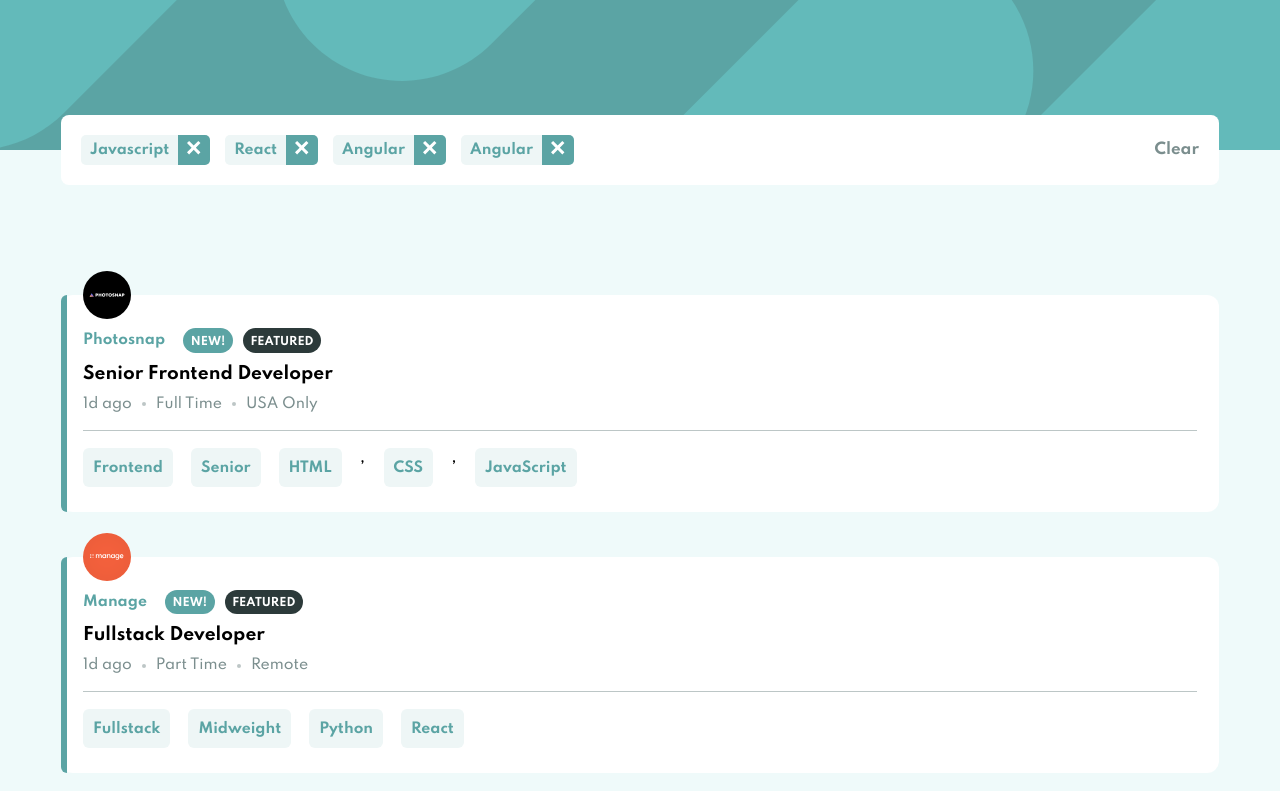
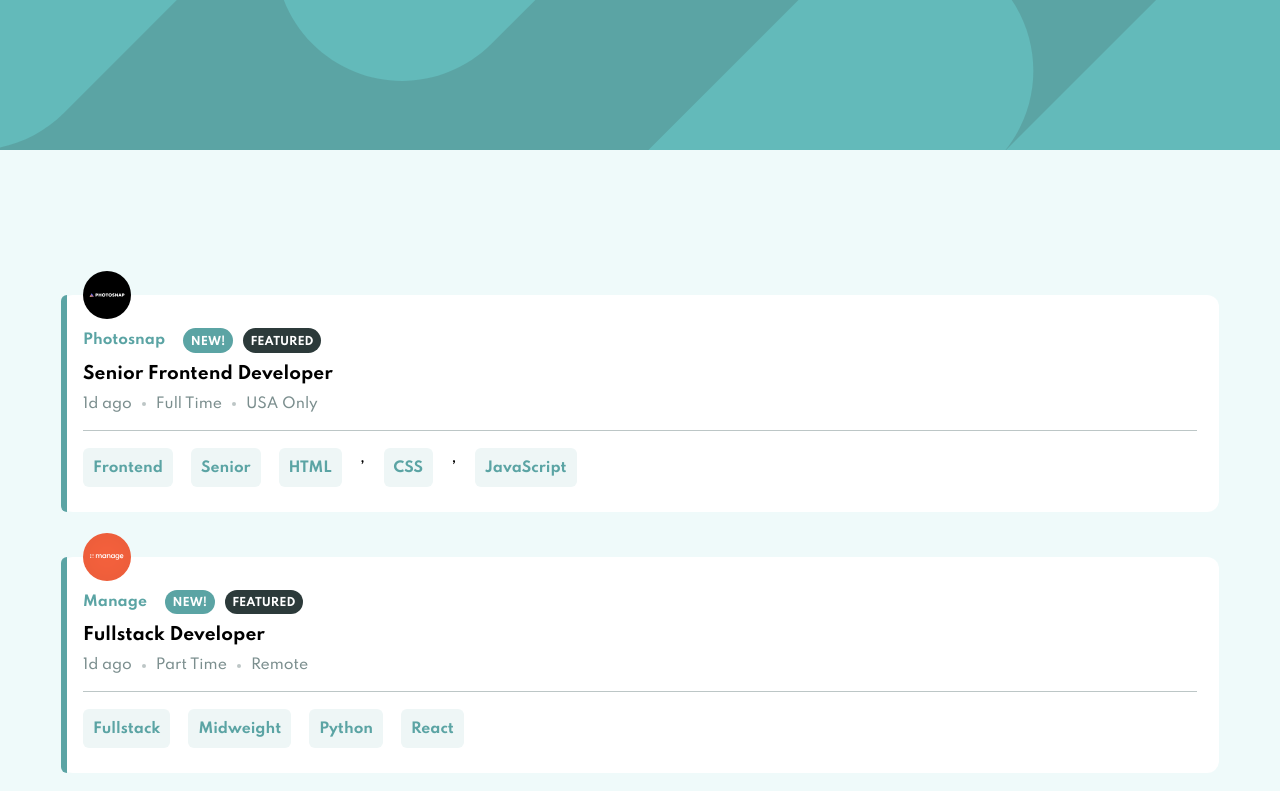
Before and after one commit to yasssuz/static-job-listing, a website built with Vite: page src/index.html in a window 1280 px wide. Shown: the top 791 px of the page. Built offline with nearby package versions, Linux system fonts and the light colour scheme.

Commit message:
removed topbar examples

```diff
--- a/src/index.html
+++ b/src/index.html
@@ -31,32 +31,7 @@
 
     <header class="header">
       <div class="header__filter-bar">
-        <ul class="header__filter-options">
-          <li class="option">
-            <small class="small-green-info">Javascript</small>
-            <button class="remove-option">
-              <img src="./assets/icon-remove.svg" alt="remove option" />
-            </button>
-          </li>
-          <li class="option">
-            <small class="small-green-info">React</small>
-            <button class="remove-option">
-              <img src="./assets/icon-remove.svg" alt="remove option" />
-            </button>
-          </li>
-          <li class="option">
-            <small class="small-green-info">Angular</small>
-            <button class="remove-option">
-              <img src="./assets/icon-remove.svg" alt="remove option" />
-            </button>
-          </li>
-          <li class="option">
-            <small class="small-green-info">Angular</small>
-            <button class="remove-option">
-              <img src="./assets/icon-remove.svg" alt="remove option" />
-            </button>
-          </li>
-        </ul>
+        <ul class="header__filter-options"></ul>
         <button class="header__clear-options">Clear</button>
       </div>
     </header>
```
